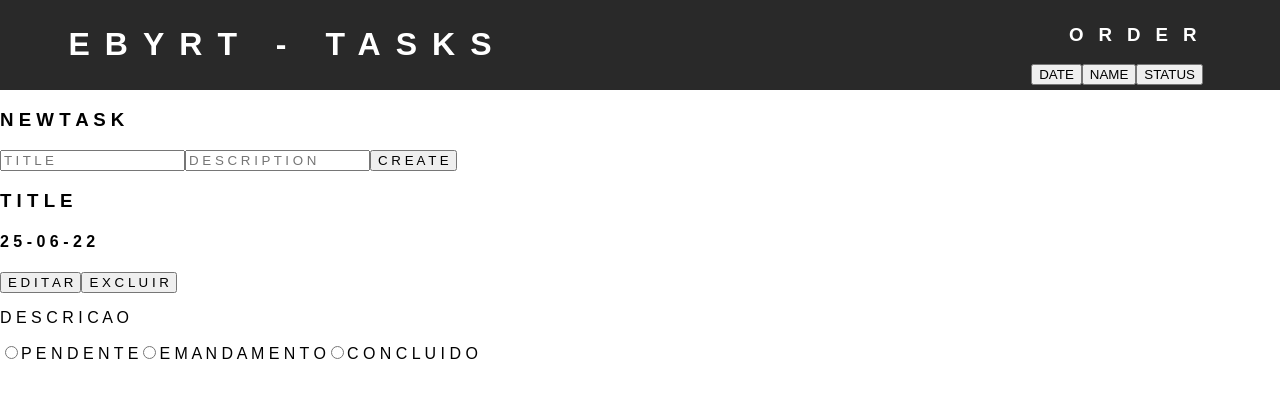
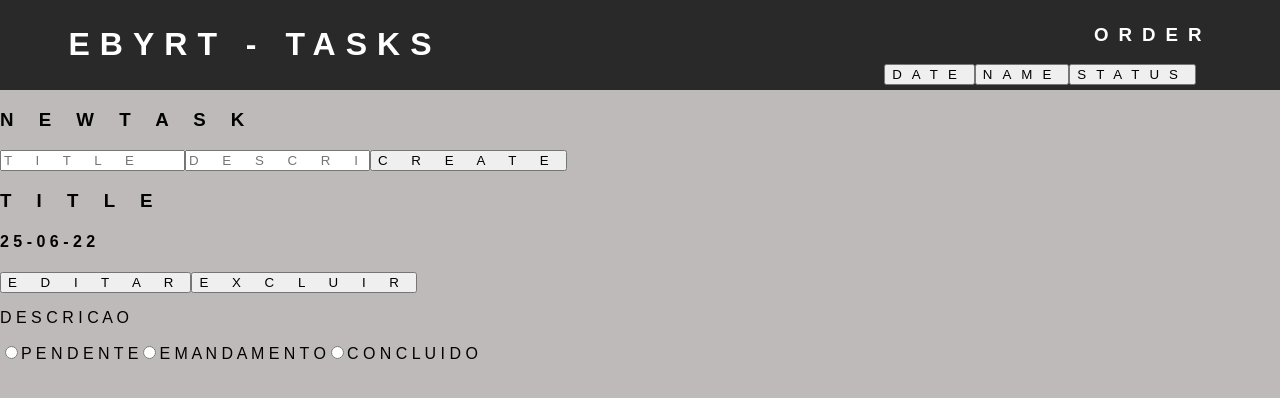
Before and after one commit to mabiiak/ebyrt-task, a React (Create React App) app: page / in a window 1280 px wide. Shown: the top 398 px of the page. Built offline with nearby package versions, Linux system fonts and the light colour scheme.

Commit message:
style: define general css, create color palette

```diff
--- /dev/null
+++ b/src/frontend/styles/colors.js
@@ -0,0 +1,3 @@
+export const primaryBg = '#BFBABA';
+export const secondBg = '#292929'
+export const detail = '#5c2ad1';
--- a/src/frontend/styles/header.js
+++ b/src/frontend/styles/header.js
@@ -1,11 +1,11 @@
 import styled from 'styled-components';
+import { secondBg } from './colors';
 
 export const HeaderStyle = styled.header`
-  background-color: #292929;
+  background-color: ${ secondBg };
   color: white;
   display: flex;
   justify-content: space-between;
-  letter-spacing: 15px;
   padding: 5px;
 
   h1 {
--- a/src/index.css
+++ b/src/index.css
@@ -1,5 +1,10 @@
 body {
+  background-color: #BFBABA;
+  font-family: Arial, Helvetica, sans-serif;
   margin: 0;
   padding: 0;
-  font-family: Arial, Helvetica, sans-serif;
 }
+
+button, input, h1, h3 {
+  letter-spacing: 10px;
+}
```
